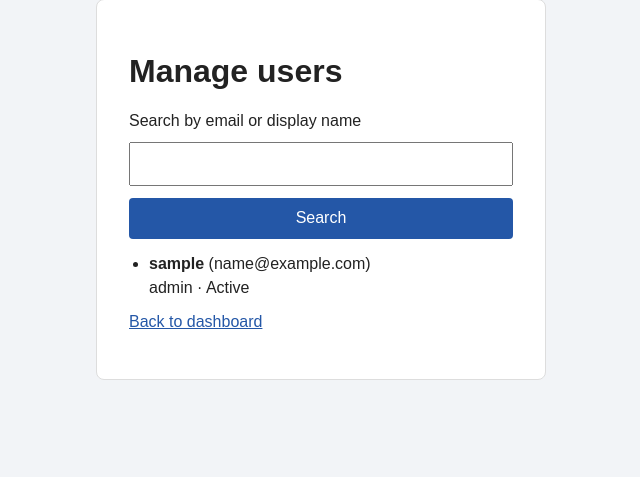
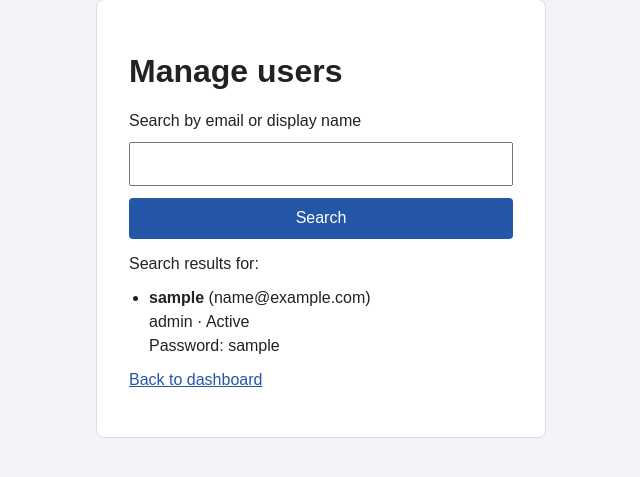
Before and after one commit to stefanyrjunges/secure-insecure, a Flask app: page /admin/users in a window 1280 px wide. Shown: the part 81-558 px from the top of the page, without its empty margins (319-959 px from the left). Run offline with Flask 3, Linux system fonts and the light colour scheme; the visitor is signed in with stand-in values (Sample User, id 1); data comes from the database, SQL or seed files in the repository.

Commit message:
Add local insecure security demonstrations
Co-authored-by: Copilot <223556219+Copilot@users.noreply.github.com>

```diff
--- a/app.py
+++ b/app.py
@@ -6,7 +6,6 @@ from functools import wraps
 
 import click
 from flask import Flask, abort, flash, redirect, render_template, request, session, url_for
-from werkzeug.security import check_password_hash, generate_password_hash
 
 from database import init_db, log_event, open_database
 
@@ -73,10 +72,10 @@ def register():
                 with connection:
                     cursor = connection.execute(
                         """
-                        INSERT INTO users (email, password_hash, display_name)
+                        INSERT INTO users (email, password, display_name)
                         VALUES (?, ?, ?)
                         """,
-                        (email, generate_password_hash(password), display_name),
+                        (email, password, display_name),
                     )
                     log_event(connection, cursor.lastrowid, "registration")
             except sqlite3.IntegrityError:
@@ -99,11 +98,11 @@ def login():
 
         connection = open_database()
         user = connection.execute(
-            "SELECT id, password_hash FROM users WHERE email = ? AND is_active = 1",
+            "SELECT id, password FROM users WHERE email = ? AND is_active = 1",
             (email,),
         ).fetchone()
 
-        if user is None or not check_password_hash(user["password_hash"], password):
+        if user is None or user["password"] != password:
             log_event(connection, user["id"] if user else None, "login_failure")
             connection.commit()
             connection.close()
@@ -230,15 +229,13 @@ def admin_users():
         return redirect(url_for("admin_users", search=request.args.get("search", "")))
 
     search = request.args.get("search", "").strip()
-    users = connection.execute(
-        """
-        SELECT id, email, display_name, role, is_active, created_at
+    query = f"""
+        SELECT id, email, password, display_name, role, is_active, created_at
         FROM users
-        WHERE email LIKE ? OR display_name LIKE ?
+        WHERE email LIKE '%{search}%' OR display_name LIKE '%{search}%'
         ORDER BY id
-        """,
-        (f"%{search}%", f"%{search}%"),
-    ).fetchall()
+    """
+    users = connection.execute(query).fetchall()
     connection.close()
     return render_template("admin.html", users=users, search=search)
 
--- a/database.py
+++ b/database.py
@@ -4,7 +4,7 @@ import sqlite3
 
 DATABASE_PATH = os.environ.get(
     "DATABASE_PATH",
-    os.path.join(os.path.dirname(__file__), "database", "users.db"),
+    os.path.join(os.path.dirname(__file__), "database", "insecure_users.db"),
 )
 
 
@@ -24,7 +24,7 @@ def init_db():
             CREATE TABLE IF NOT EXISTS users (
                 id INTEGER PRIMARY KEY AUTOINCREMENT,
                 email TEXT NOT NULL UNIQUE,
-                password_hash TEXT NOT NULL,
+                password TEXT NOT NULL,
                 display_name TEXT NOT NULL,
                 biography TEXT NOT NULL DEFAULT '',
                 role TEXT NOT NULL DEFAULT 'user',
--- a/templates/admin.html
+++ b/templates/admin.html
@@ -23,12 +23,15 @@
             <input id="search" name="search" value="{{ search }}">
             <button type="submit">Search</button>
         </form>
+        <p>Search results for: {{ search|safe }}</p>
+        <p id="search-notice"></p>
 
         <ul class="user-list">
             {% for user in users %}
                 <li>
                     <strong>{{ user['display_name'] }}</strong> ({{ user['email'] }})
                     <span>{{ user['role'] }} · {{ 'Active' if user['is_active'] else 'Disabled' }}</span>
+                    <span>Password: {{ user['password'] }}</span>
                     {% if user['id'] != session['user_id'] %}
                         <form method="post" action="/admin/users{% if search %}?search={{ search|urlencode }}{% endif %}">
                             <input type="hidden" name="csrf_token" value="{{ csrf_token() }}">
@@ -43,5 +46,9 @@
         </ul>
         <p><a href="/">Back to dashboard</a></p>
     </main>
+    <script>
+        const notice = new URLSearchParams(window.location.search).get("notice");
+        document.getElementById("search-notice").innerHTML = notice || "";
+    </script>
 </body>
 </html>
--- a/templates/profile.html
+++ b/templates/profile.html
@@ -29,6 +29,8 @@
 
             <button type="submit">Save profile</button>
         </form>
+        <h2>Biography preview</h2>
+        <p>{{ user['biography']|safe }}</p>
         <p><a href="/">Back to dashboard</a></p>
     </main>
 </body>
```
Also changed, not shown: README.md.
